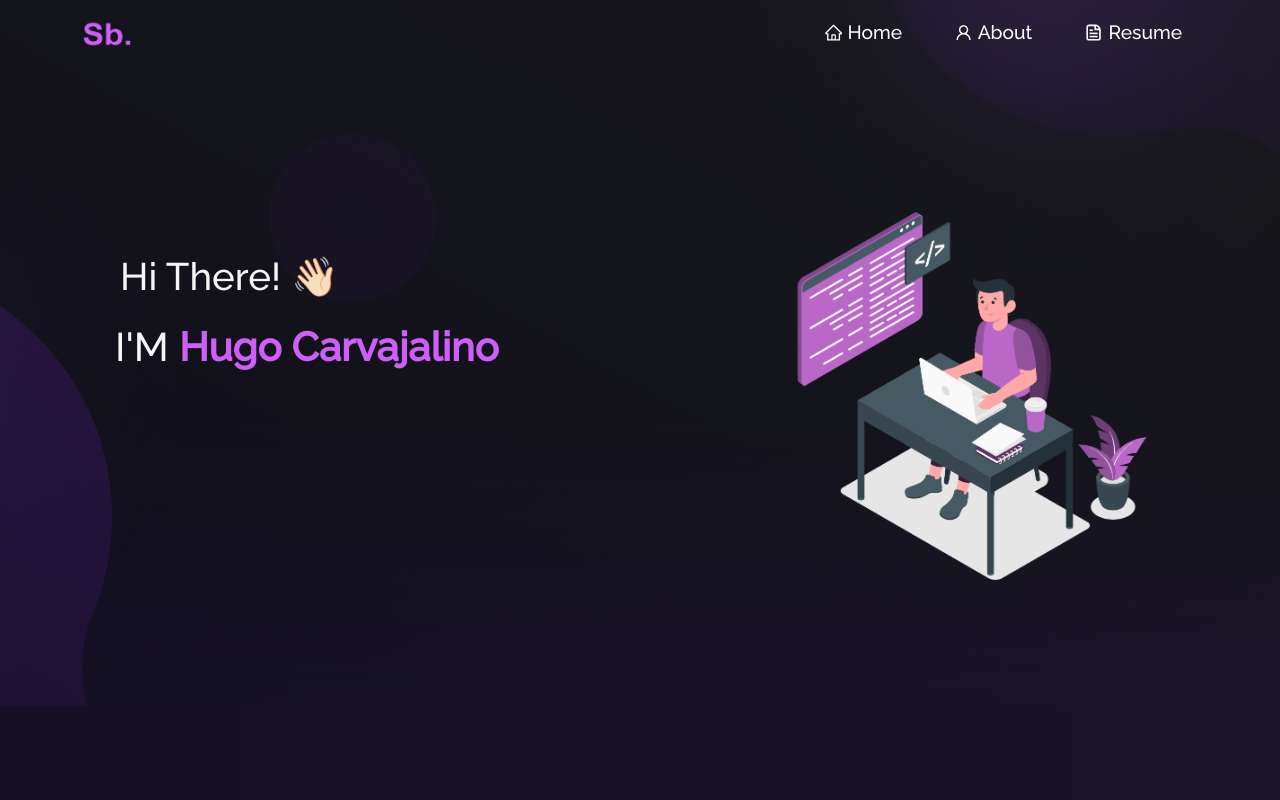
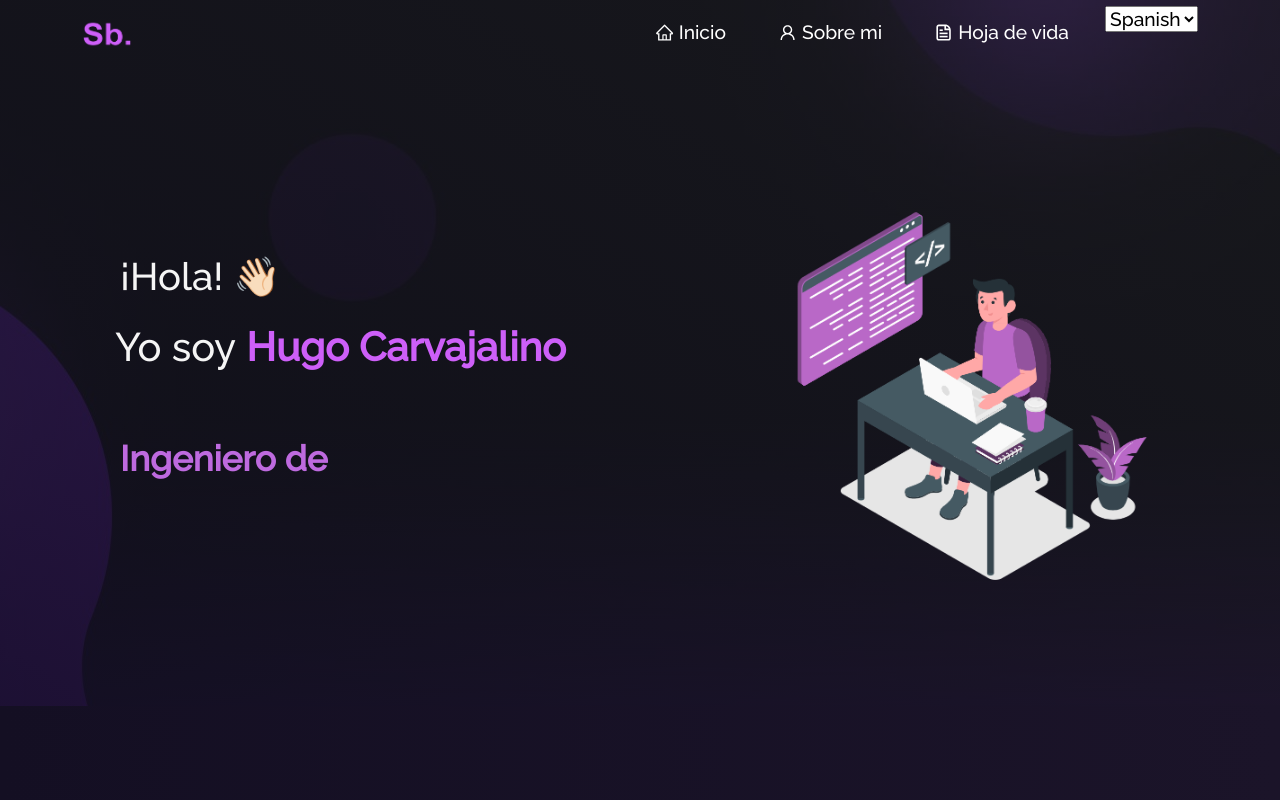
Before and after one commit to link2618/portafolioReact, a React (Vite) app: page / in a window 1280 px wide. Shown: the top 800 px of the page. Built offline with nearby package versions, Linux system fonts and the light colour scheme.

Commit message:
Multilanguage is added

```diff
--- a/package.json
+++ b/package.json
@@ -11,9 +11,11 @@
   },
   "dependencies": {
     "bootstrap": "^5.3.3",
+    "i18next": "^24.2.1",
     "react": "^18.3.1",
     "react-bootstrap": "^2.10.7",
     "react-dom": "^18.3.1",
+    "react-i18next": "^15.4.0",
     "react-icons": "^5.4.0",
     "react-parallax-tilt": "^1.7.272",
     "react-pdf": "^9.2.1",
--- a/src/components/Footer.tsx
+++ b/src/components/Footer.tsx
@@ -14,7 +14,7 @@ function Footer() {
         <Container fluid className="footer">
             <Row>
                 <Col md="4" className="footer-copywright">
-                    <h3>Designed and Developed by Soumyajit Behera</h3>
+                    <h3>Designed by Soumyajit Behera and Developed by Hugo Carvajalino</h3>
                 </Col>
                 <Col md="4" className="footer-copywright">
                     <h3>Copyright © {year} SB</h3>
--- a/src/components/Home/Home.tsx
+++ b/src/components/Home/Home.tsx
@@ -1,10 +1,14 @@
 import { Container, Row, Col } from "react-bootstrap";
+import { useTranslation } from "react-i18next";
+
 import homeLogo from "../../Assets/home-main.svg";
 import Particle from "../Particle";
 import Home2 from "./Home2";
 import Type from "./Type";
 
 function Home() {
+    const { t } = useTranslation();
+
     return (
         <section>
             <Container fluid className="home-section" id="home">
@@ -16,21 +20,21 @@ function Home() {
                                 style={{ paddingBottom: 15 }}
                                 className="heading"
                             >
-                                Hi There!{" "}
+                                {t("greeting")}{" "}
                                 <span
                                     className="wave"
                                     role="img"
                                     aria-labelledby="wave"
                                 >
-                                    👋🏻
+                                    {t("iconGreeting")}
                                 </span>
                             </h1>
 
                             <h1 className="heading-name">
-                                I'M
+                                {t("subject")}
                                 <strong className="main-name">
                                     {" "}
-                                    Hugo Carvajalino
+                                    {t("name")}
                                 </strong>
                             </h1>
 
--- a/src/components/Home/Type.tsx
+++ b/src/components/Home/Type.tsx
@@ -1,14 +1,16 @@
+import { useTranslation } from "react-i18next";
 import Typewriter from "typewriter-effect";
 
 function Type() {
+    const { t } = useTranslation();
+
+    const roles = t("roles", { returnObjects: true });
+    const rolesArray = Array.isArray(roles) ? roles : [];
+
     return (
         <Typewriter
             options={{
-                strings: [
-                    "Systems Engineer",
-                    "Full-Stack Developer",
-                    "MERN Stack Developer",
-                ],
+                strings: rolesArray,
                 autoStart: true,
                 loop: true,
                 deleteSpeed: 50,
--- a/src/components/NavBar.tsx
+++ b/src/components/NavBar.tsx
@@ -1,14 +1,23 @@
 import { useState } from "react";
+import { useTranslation } from "react-i18next";
 import { Navbar, Nav, Container } from "react-bootstrap";
 import { Link } from "react-router";
 import { CgFileDocument } from "react-icons/cg";
 import { AiOutlineHome, AiOutlineUser } from "react-icons/ai";
 
 import logo from "../Assets/logo.png";
+import { LANGUAGES } from '../constants/index';
 
 function NavBar() {
     const [expand, updateExpanded] = useState(false);
     const [navColour, updateNavbar] = useState(false);
+
+    const { i18n, t } = useTranslation();
+
+    const onChangeLang = (e: React.ChangeEvent<HTMLSelectElement>) => {
+        const lang_code = e.target.value;
+        i18n.changeLanguage(lang_code);
+    };
 
     function scrollHandler() {
         if (window.scrollY >= 20) {
@@ -53,7 +62,7 @@ function NavBar() {
                                 <AiOutlineHome
                                     style={{ marginBottom: "2px" }}
                                 />{" "}
-                                Home
+                                {t("menu.home")}
                             </Nav.Link>
                         </Nav.Item>
 
@@ -66,7 +75,7 @@ function NavBar() {
                                 <AiOutlineUser
                                     style={{ marginBottom: "2px" }}
                                 />{" "}
-                                About
+                                {t("menu.about")}
                             </Nav.Link>
                         </Nav.Item>
 
@@ -79,8 +88,21 @@ function NavBar() {
                                 <CgFileDocument
                                     style={{ marginBottom: "2px" }}
                                 />{" "}
-                                Resume
+                                {t("menu.resume")}
                             </Nav.Link>
+                        </Nav.Item>
+
+                        <Nav.Item>
+                            <select
+                                defaultValue={i18n.language}
+                                onChange={onChangeLang}
+                            >
+                                {LANGUAGES.map(({ code, label }) => (
+                                    <option key={code} value={code}>
+                                        {label}
+                                    </option>
+                                ))}
+                            </select>
                         </Nav.Item>
                     </Nav>
                 </Navbar.Collapse>
--- /dev/null
+++ b/src/constants/index.ts
@@ -0,0 +1,4 @@
+export const LANGUAGES = [
+    { label: "Spanish", code: "es" },
+    { label: "English", code: "en" },
+];
--- /dev/null
+++ b/src/i18n.ts
@@ -0,0 +1,19 @@
+import i18n from "i18next";
+import { initReactI18next } from "react-i18next";
+
+import enTranslations from "./locales/en.json";
+import esTranslations from "./locales/es.json";
+
+i18n.use(initReactI18next).init({
+    lng: "es",
+    fallbackLng: "en",
+    interpolation: {
+        escapeValue: false,
+    },
+    resources: {
+        en: { translation: enTranslations },
+        es: { translation: esTranslations },
+    },
+});
+
+export default i18n;
--- /dev/null
+++ b/src/locales/en.json
@@ -0,0 +1,14 @@
+{
+    "menu.home": "Home",
+    "menu.about": "About",
+    "menu.resume": "Resume",
+    "greeting": "Hi There!",
+    "iconGreeting": "👋🏻",
+    "subject": "I'm",
+    "name": "Hugo Carvajalino",
+    "roles": [
+        "Systems Engineer",
+        "Full-Stack Developer",
+        "MERN Stack Developer"
+    ]
+}
--- /dev/null
+++ b/src/locales/es.json
@@ -0,0 +1,14 @@
+{
+    "menu.home": "Inicio",
+    "menu.about": "Sobre mi",
+    "menu.resume": "Hoja de vida",
+    "greeting": "¡Hola!",
+    "iconGreeting": "👋🏻",
+    "subject": "Yo soy",
+    "name": "Hugo Carvajalino",
+    "roles": [
+        "Ingeniero de Sistemas",
+        "Desarrollador Full-Stack",
+        "Desarrollador MERN Stack"
+    ]
+}
--- a/src/main.tsx
+++ b/src/main.tsx
@@ -1,11 +1,14 @@
 import { StrictMode } from "react";
 import { createRoot } from "react-dom/client";
 
+import "./i18n";
 import "./index.css";
 import App from "./App.tsx";
 
 createRoot(document.getElementById("root")!).render(
     <StrictMode>
-        <App />
+        {/* <I18nextProvider i18n={i18n}> */}
+            <App />
+        {/* </I18nextProvider> */}
     </StrictMode>
 );
```
Also changed, not shown: 1 other file (tests, documents, lock files or other folders).
